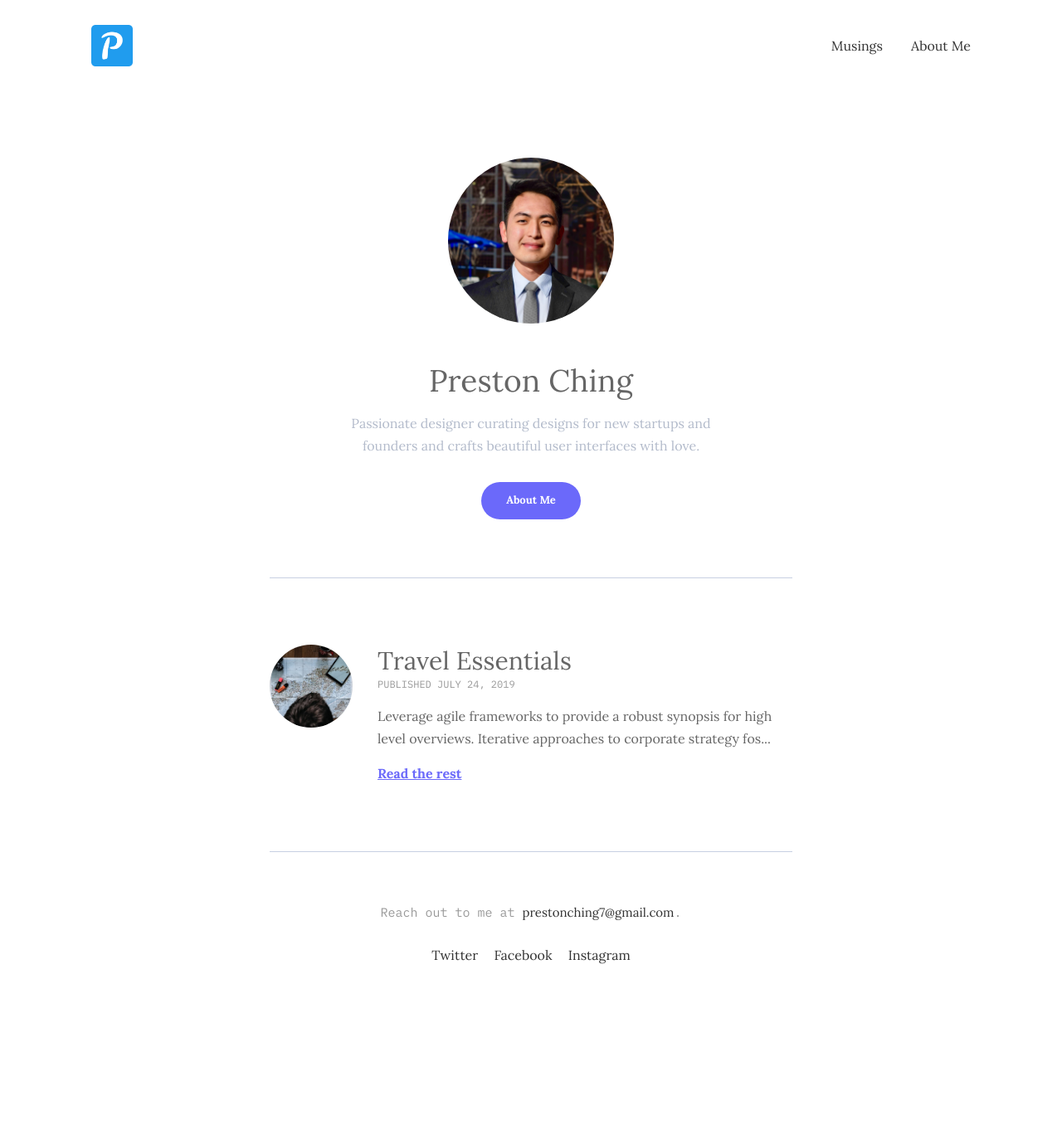
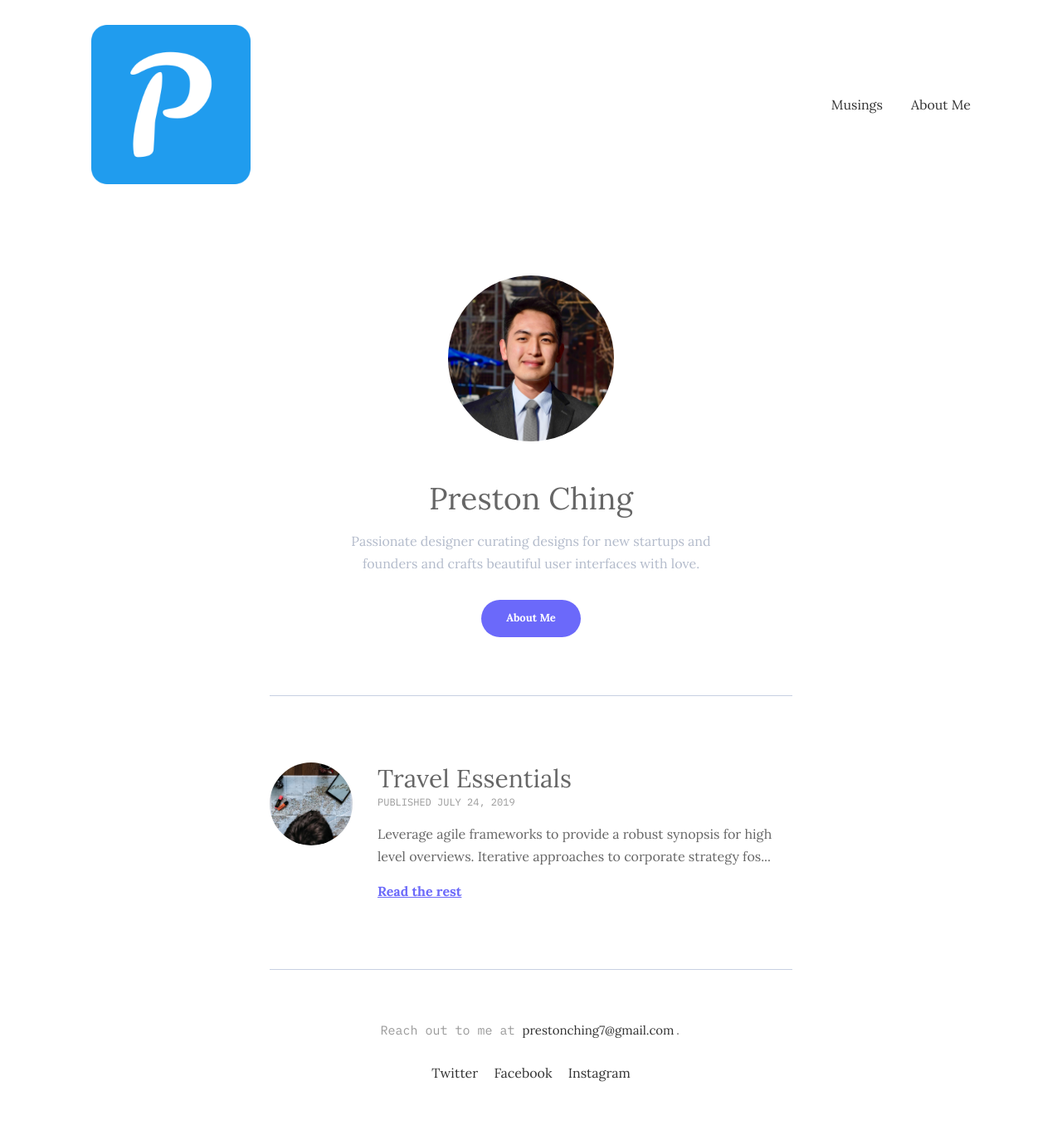
Before and after one commit to PrestonChing/prestonching.github.io, a Jekyll site: the page built from index.html, in a window 1280 px wide. Shown: the whole page at 83% size. Built offline with Jekyll 4.4.1, drawn with Linux system fonts in a browser that asks for light colours; before the commit the page ends 1220 px from its top, so only the background shows below that.

Commit message:
logo image

```diff
--- a/_sass/3-modules/_header.scss
+++ b/_sass/3-modules/_header.scss
@@ -16,7 +16,7 @@
 }
 
 .logo__image {
-  max-height: 50px;
+  max-height: 500px;
 }
 
 .nav__item {
```
